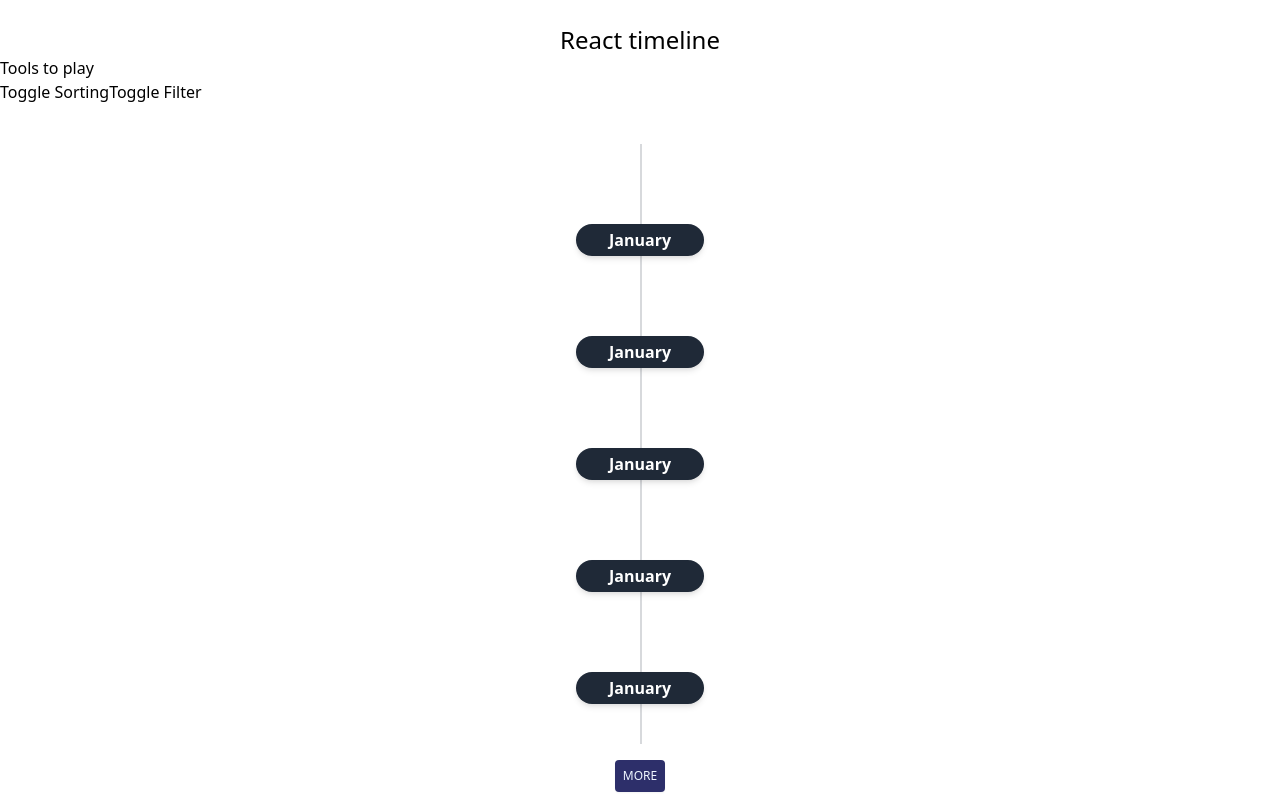
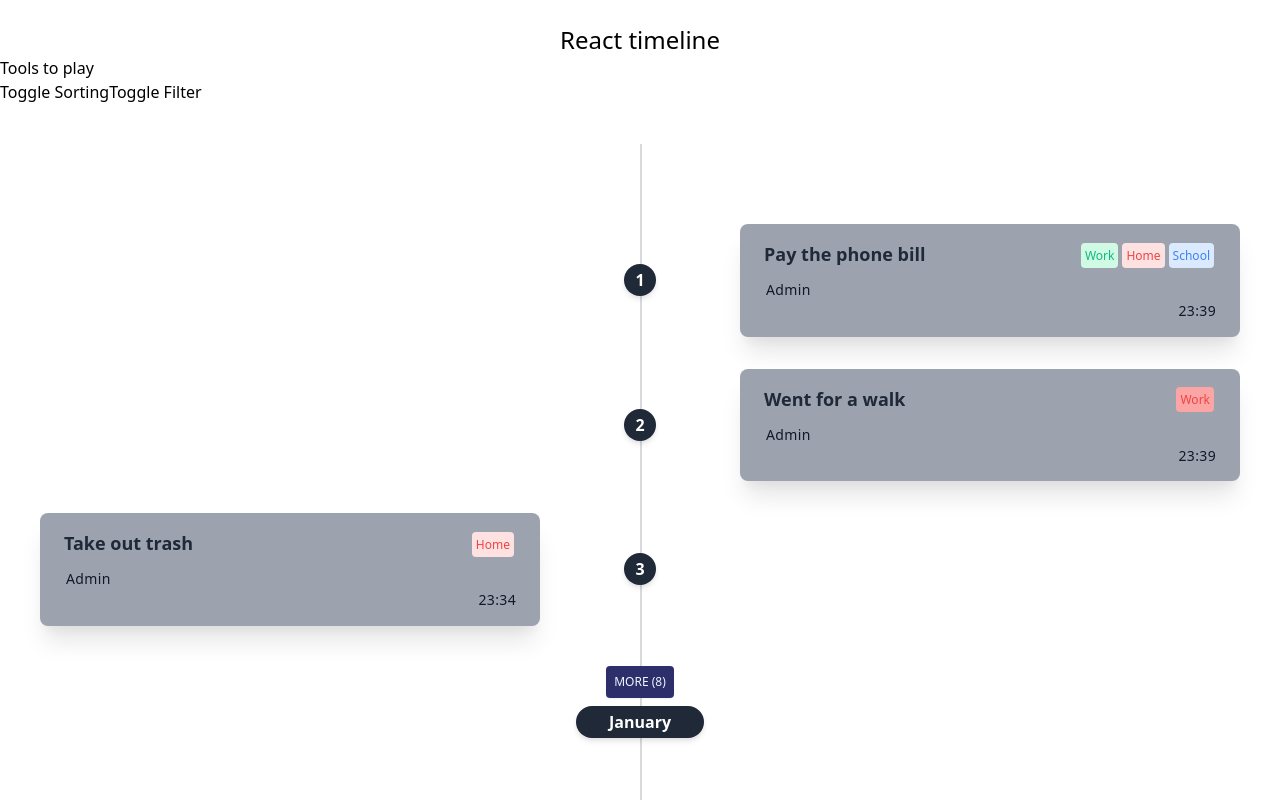
Before and after one commit to xxxsssxxx/react-timeline, a React (Create React App) app: page / in a window 1280 px wide. Shown: the top 800 px of the page. Built offline with nearby package versions, Linux system fonts and the light colour scheme.

Commit message:
add counted for load more

```diff
--- a/src/App.tsx
+++ b/src/App.tsx
@@ -26,10 +26,12 @@ const App = () => {
           blocks={shuffle(mockedBlocks)}
           showTools={showTools}
           type={type}
-          folded={true}
+          folded={false}
           autoBlocks={autoBlocks}
           blocksOrder={EOrder.DESC}
           autoActivities={true}
+          maxActivities={3}
+          activitiesLoadCount={true}
         />
       </div>
     </div>
--- a/src/components/ActivitiesBlock/ActivitiesBlock.tsx
+++ b/src/components/ActivitiesBlock/ActivitiesBlock.tsx
@@ -1,4 +1,4 @@
-import { FC, useState, MouseEvent, useMemo } from "react";
+import { FC, useState, MouseEvent, useMemo, useEffect } from "react";
 import { ESide, EOrder, EBulletType } from "../../enums/enums";
 import { IActivity } from "../../interfaces/interfaces";
 
@@ -28,6 +28,7 @@ type Props = {
   autoActivities?: boolean;
   bulletsType?: string;
   blockBulletsType?: string;
+  activitiesLoadCount?: string | boolean;
 };
 
 const ActivitiesBlock: FC<Props> = ({
@@ -39,12 +40,16 @@ const ActivitiesBlock: FC<Props> = ({
   activitiesOffset = 5,
   activitiesOrder = EOrder.DESC,
   autoActivities = false,
+  activitiesLoadCount = "",
   bulletsType = EBulletType.NUMERIC,
   blockBulletsType = EBulletType.NUMERIC
 }) => {
+  const [mappedActivities, setMappedActivities] = useState(activities);
   const [showCount, setShowCount] = useState(false);
+  const [loadCount, setLoadCount] = useState(activitiesLoadCount);
   const [showActivities, setShowActivities] = useState(!folded);
   const [activitiesLimit, setActivitiesLimit] = useState(maxActivities);
+  const [moreButtonText, setMoreButtonText] = useState("more");
 
   const mapActivities = useMemo(
     () => (activities: IActivity[]): IActivity[] => {
@@ -69,10 +74,6 @@ const ActivitiesBlock: FC<Props> = ({
     [activitiesOrder]
   );
 
-  const mappedActivities: IActivity[] = autoActivities
-    ? mapActivities(activities)
-    : activities;
-
   const sideClass = (side: string = ESide.RIGHT): string => {
     return side === ESide.LEFT ? "flex-row-reverse" : "";
   };
@@ -83,11 +84,28 @@ const ActivitiesBlock: FC<Props> = ({
 
   const loadMoreActivities = () => {
     setActivitiesLimit((prevSatate) => prevSatate + activitiesOffset);
+    if (loadCount && !isNaN(+loadCount)) {
+      const count = `${+loadCount - activitiesOffset}`;
+      setLoadCount(count);
+      setMoreButtonText(`more (${count})`);
+    }
   };
 
   const toggleActivities = (): void => {
     setShowActivities(!showActivities);
   };
+
+  useEffect(() => {
+    if (autoActivities) {
+      if (!!activitiesLoadCount && activitiesLimit < activities.length) {
+        const count = `${activities.length - activitiesLimit}`;
+        setLoadCount(count);
+        setMoreButtonText(`more (${count})`);
+      }
+      setMappedActivities(mapActivities(activities));
+    }
+    // eslint-disable-next-line react-hooks/exhaustive-deps
+  }, []);
 
   const classes = {
     wrapper: (
@@ -147,7 +165,7 @@ const ActivitiesBlock: FC<Props> = ({
         >
           <BaseButton
             type={"primary"}
-            text={"More"}
+            text={moreButtonText}
             click={loadMoreActivities}
           />
         </div>
--- a/src/components/TimeLine/TimeLine.tsx
+++ b/src/components/TimeLine/TimeLine.tsx
@@ -1,4 +1,4 @@
-import { useState, useMemo, FC } from "react";
+import { useState, useMemo, useEffect, FC } from "react";
 import ActivitiesBlock from "../ActivitiesBlock/ActivitiesBlock";
 import Tools from "../Tool/Tools";
 import { IActivity, IBlock } from "../../interfaces/interfaces";
@@ -21,6 +21,8 @@ type Props = {
   activitiesOrder?: string;
   activitiesBulletsType?: string;
   blockBulletsType?: string;
+  blockLoadCount?: string | boolean;
+  activitiesLoadCount?: boolean;
 };
 const TimeLine: FC<Props> = ({
   blocks,
@@ -30,6 +32,8 @@ const TimeLine: FC<Props> = ({
   maxActivities,
   blocksOffset = 5,
   activitiesOffset,
+  blockLoadCount = "",
+  activitiesLoadCount = false,
   autoBlocks = false,
   autoActivities = false,
   blocksOrder = EOrder.DESC,
@@ -37,13 +41,11 @@ const TimeLine: FC<Props> = ({
   blockBulletsType = EBulletType.TIMING,
   activitiesBulletsType = EBulletType.NUMERIC
 }) => {
+  const [mappedBlocks, setMappedBlocks] = useState(blocks);
+  const [loadCount, setLoadCount] = useState(blockLoadCount);
   const [toolsTitle] = useState("Tools to play");
-  const [moreButtonText] = useState("more");
+  const [moreButtonText, setMoreButtonText] = useState("more");
   const [blockLimit, setBlockLimit] = useState(maxBlocks);
-
-  const loadMoreBlocks = () => {
-    setBlockLimit((prevSatate) => prevSatate + blocksOffset);
-  };
 
   const mapBlocks = useMemo(
     () => (blocks: IBlock[]): IBlock[] => {
@@ -74,7 +76,28 @@ const TimeLine: FC<Props> = ({
     [blocksOrder]
   );
 
-  const mappedBlocks: IBlock[] = autoBlocks ? mapBlocks(blocks) : blocks;
+  const loadMoreBlocks = () => {
+    setBlockLimit((prevSatate) => prevSatate + blocksOffset);
+    if (loadCount && !isNaN(+loadCount)) {
+      const count = `${+loadCount - blocksOffset}`;
+      setLoadCount(count);
+      setMoreButtonText(`more (${count})`);
+    }
+  };
+
+  useEffect(() => {
+    if (autoBlocks) {
+      setMappedBlocks(mapBlocks(blocks));
+    }
+    if (blockLimit < blocks.length) {
+      if (!!blockLoadCount) {
+        const count = `${blocks.length - blockLimit}`;
+        setLoadCount(count);
+        setMoreButtonText(`more (${count})`);
+      }
+    }
+  // eslint-disable-next-line react-hooks/exhaustive-deps
+  }, []);
 
   return (
     <div
@@ -88,7 +111,7 @@ const TimeLine: FC<Props> = ({
           style={{ left: "50%" }}
         ></div>
         {mappedBlocks.map(
-          ({ activities, blockText, max, offset, order, auto, bullets }, i) => {
+          ({ activities, blockText, max, offset, order, auto, bullets, loadsCount }, i) => {
             if (i >= blockLimit) return null;
             const autoActivitiesAcc =
               auto === undefined ? autoActivities : auto;
@@ -100,6 +123,7 @@ const TimeLine: FC<Props> = ({
                 maxActivities={max || maxActivities}
                 activitiesOffset={offset || activitiesOffset}
                 activitiesOrder={order || activitiesOrder}
+                activitiesLoadCount={loadsCount || activitiesLoadCount}
                 autoActivities={autoActivitiesAcc}
                 key={i}
                 index={i}
--- a/src/interfaces/interfaces.ts
+++ b/src/interfaces/interfaces.ts
@@ -6,7 +6,8 @@ export interface IBlock {
   offset?: number;
   order?: string;
   auto?: boolean;
-  bullets?: string
+  bullets?: string;
+  loadsCount?: string;
 }
 
 export interface IActivity {
```
Also changed, not shown: 1 other file (tests, documents, lock files or other folders).
